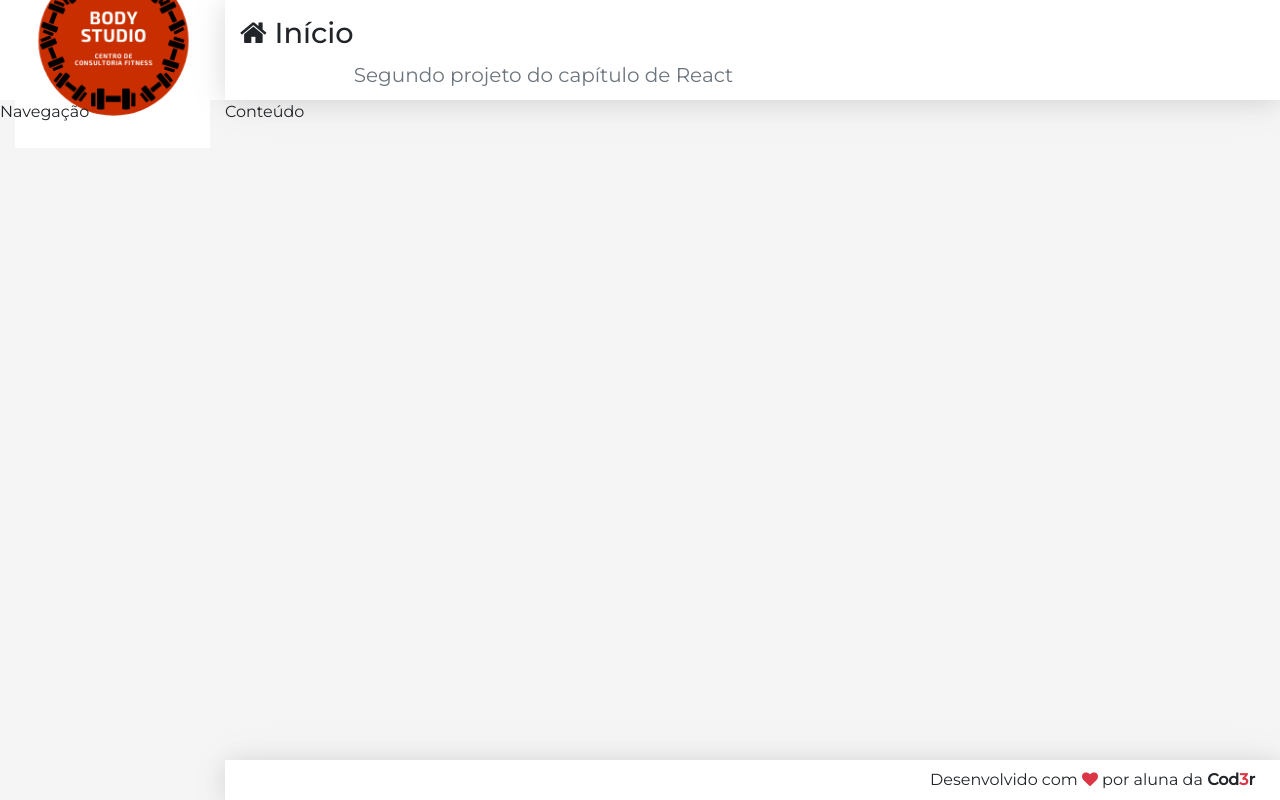
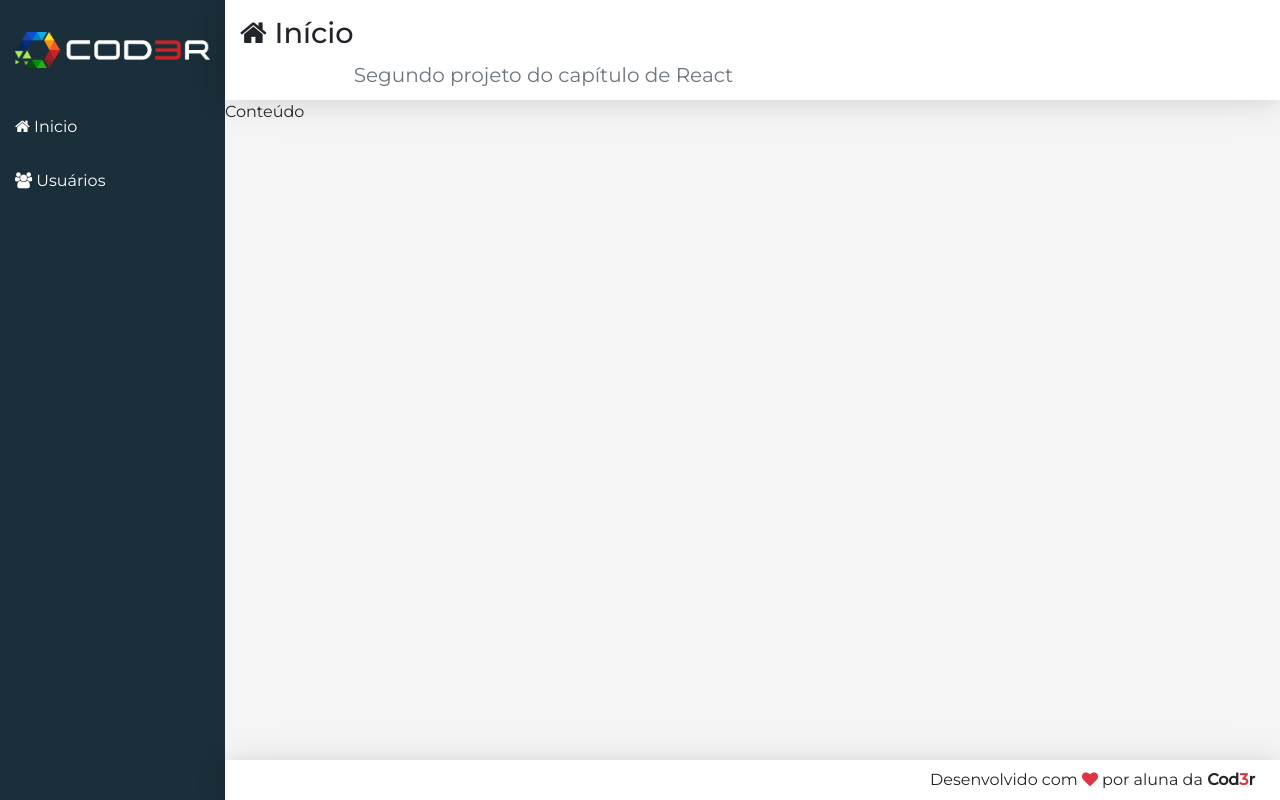
Before and after one commit to IngridCBarbosa/register-page, a React (Create React App) app in the folder frontend/: page / in a window 1280 px wide. Built offline with nearby package versions, Linux system fonts and the light colour scheme.

Commit message:
add structure and styles in Navi

```diff
--- a/frontend/src/components/template/Logo.css
+++ b/frontend/src/components/template/Logo.css
@@ -1,5 +1,5 @@
 aside.logo{
-    background-color: white;
+    background-color:var(--bg-dark);
     display: flex;
     justify-content: center;
     align-items: center;
--- a/frontend/src/components/template/Navi.css
+++ b/frontend/src/components/template/Navi.css
@@ -0,0 +1,18 @@
+aside.menu-area {
+    background-color: var(--bg-dark);
+    box-shadow:
+        2px 0 10px rgba(0,0,0,0.12)
+        2px 0 15px rgba(0,0,0,0.09);
+}
+
+.menu a {
+    display: block;
+    text-decoration: none;
+    color: white;
+    font-weight: 300;
+    padding: 15px;
+}
+
+.menu a:hover{
+    background: linear-gradient(135deg, #07a7e3 0%, #32dac3 100%)
+}
--- a/frontend/src/components/template/Navi.jsx
+++ b/frontend/src/components/template/Navi.jsx
@@ -5,8 +5,15 @@
 function Navi(props){
 
     return(
-        <aside className="menu=area">
-            Navegação
+        <aside className="menu-area">
+            <nav className="menu">
+                <a href="#/">
+                    <i className="fa fa-home"></i> Inicio
+                </a>
+                <a href="#/users">
+                    <i className="fa fa-users"></i> Usuários
+                </a>
+            </nav>
         </aside>
     );
 }
```
Also changed, not shown: frontend/src/assets/images/logo.png.
